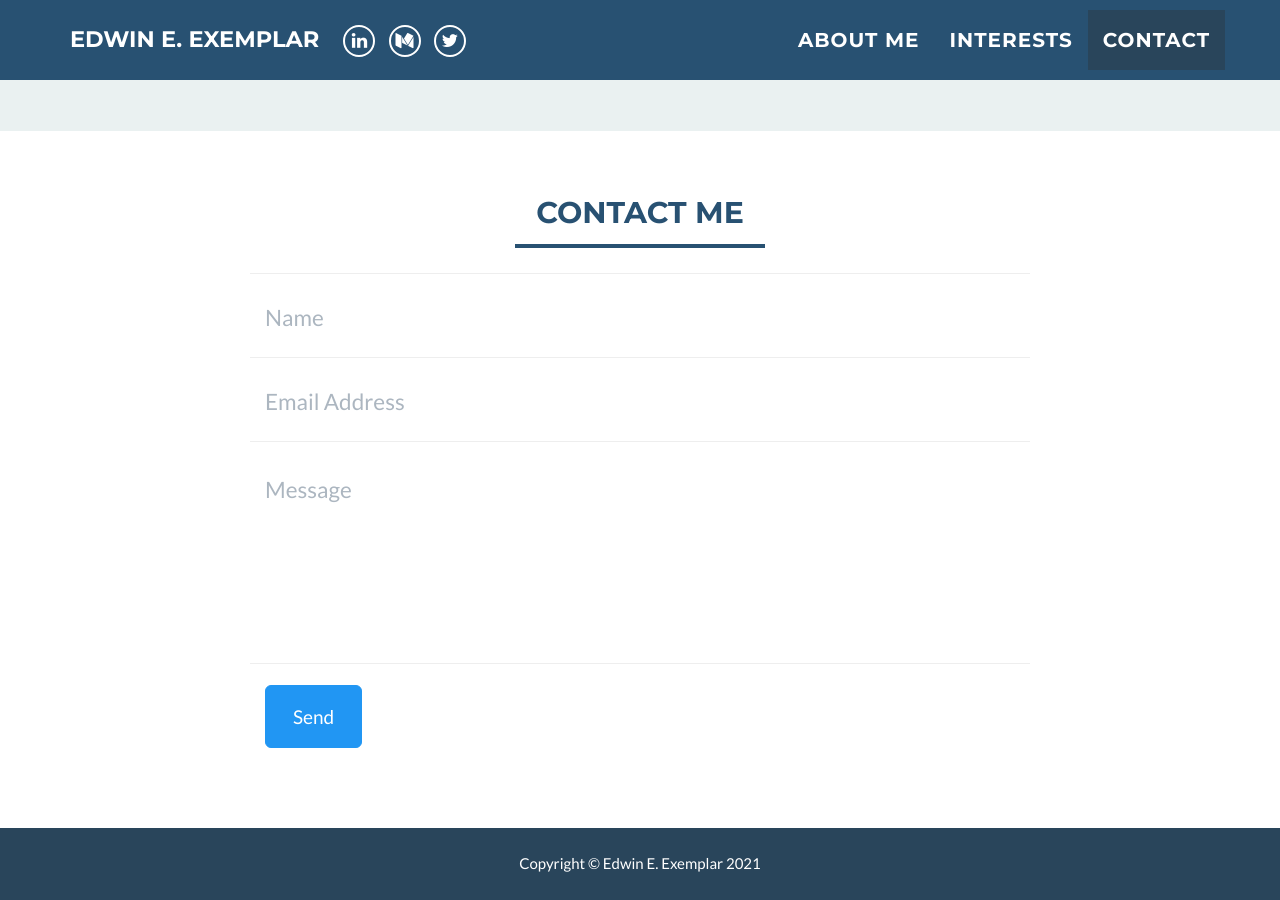
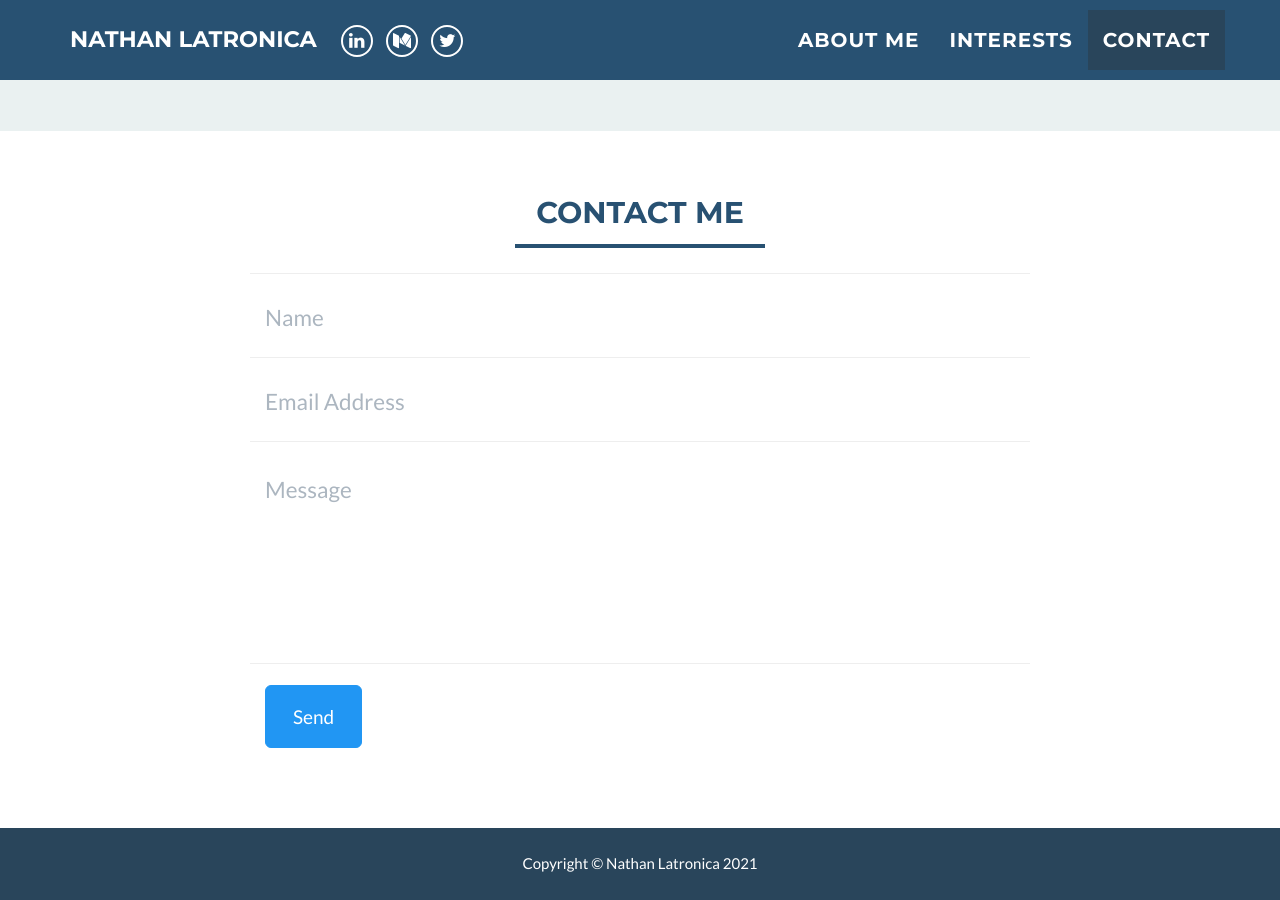
Before and after one commit to nathanlatronica/nathanlatronica.github.io, a Jekyll site: the page built from index.html, in a window 1280 px wide and 900 px high, scrolled down 1646 px. Built offline with Jekyll 4.4.1, drawn with Linux system fonts in a browser that asks for light colours; some of the changed text lies outside the part shown.

Commit message:
Update _config.yml

```diff
--- a/_config.yml
+++ b/_config.yml
@@ -1,6 +1,6 @@
 # Site settings
-name: Edwin E. Exemplar
-email: edwin+contactme@someemail.com
+name: Nathan Latronica
+email: nathan.latronica@gmail.com
 #canonical_url: https://edwinexemplar.com
 keywords: "Software Engineer, Python, Ruby, Machine Learning, Deep Learning, Startups, Agile, Pair Programming"
 skills: "Senior Software Engineer in Seattle, WA (Fictitious)"
```
